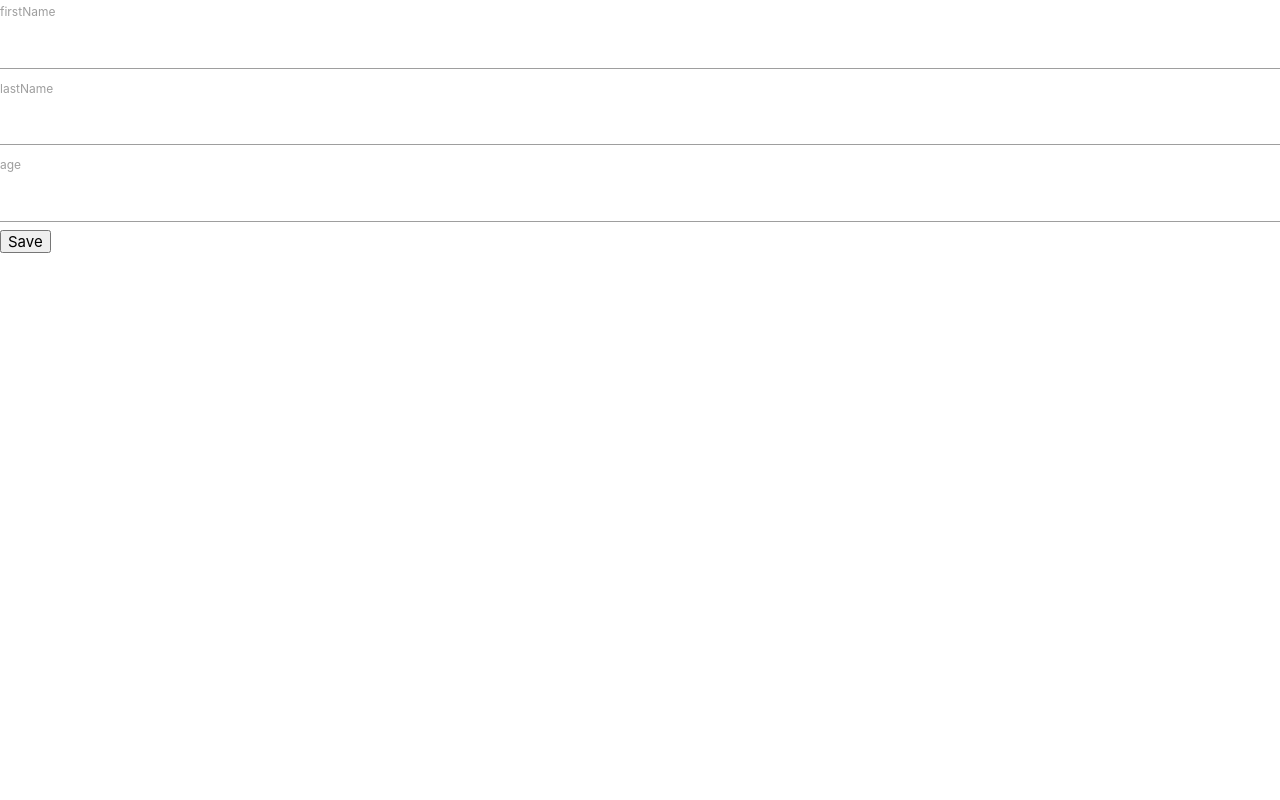
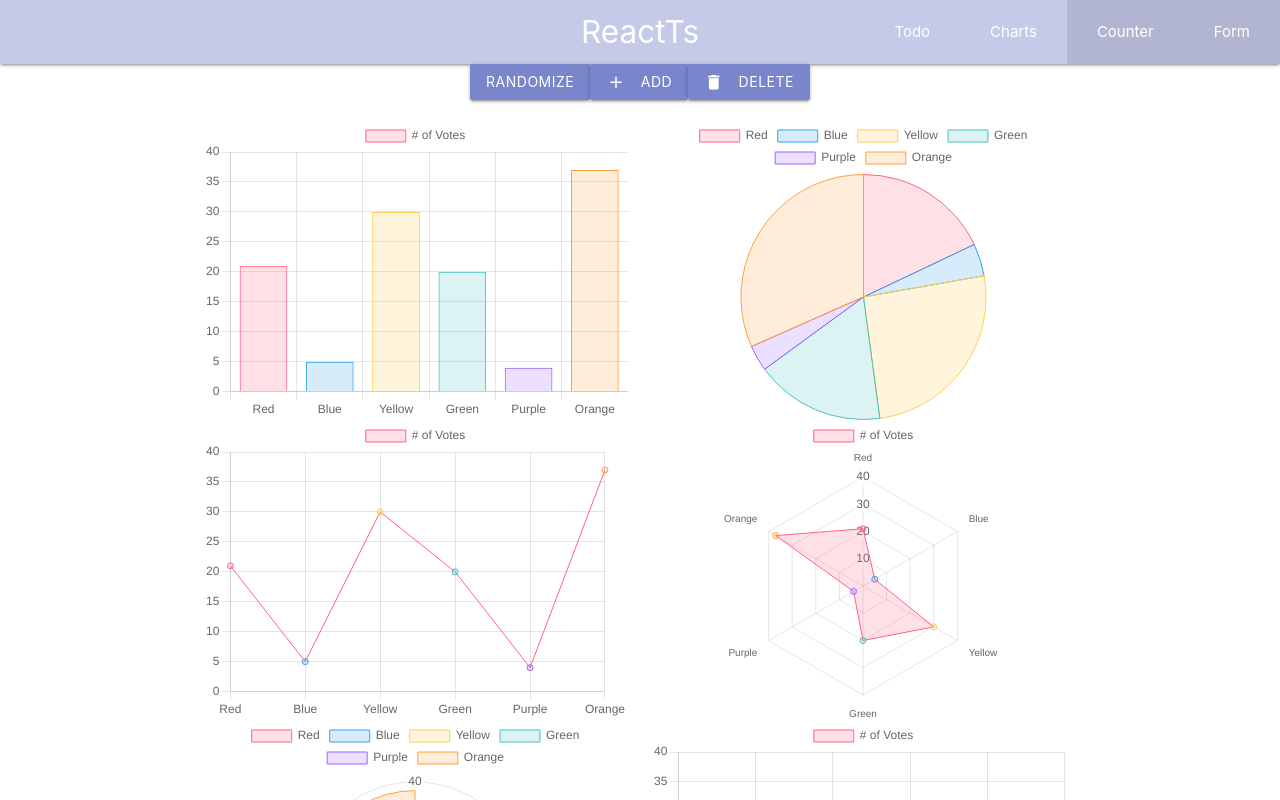
Before and after one commit to YaroslavPikiner/React-Application, a React (Create React App) app in the folder react-typescript/: page /charts in a window 1280 px wide. Shown: the top 800 px of the page. Built offline with nearby package versions, Linux system fonts and the light colour scheme.

Commit message:
add form route

```diff
--- a/react-typescript/package.json
+++ b/react-typescript/package.json
@@ -3,6 +3,8 @@
   "version": "0.1.0",
   "private": true,
   "dependencies": {
+    "@material-ui/core": "^4.11.4",
+    "@material-ui/lab": "^4.0.0-alpha.58",
     "@reduxjs/toolkit": "^1.6.0",
     "@testing-library/jest-dom": "^5.13.0",
     "@testing-library/react": "^11.2.7",
@@ -11,6 +13,7 @@
     "@types/react": "^17.0.9",
     "@types/react-dom": "^17.0.6",
     "@types/react-redux": "^7.1.16",
+    "chart.js": "^3.3.2",
     "react": "^17.0.2",
     "react-chartjs-2": "^3.0.3",
     "react-dom": "^17.0.2",
--- a/react-typescript/src/App.tsx
+++ b/react-typescript/src/App.tsx
@@ -1,37 +1,69 @@
+import React, { useState } from 'react';
+import {
+    BrowserRouter as Router,
+    Route,
+    Switch,
+} from 'react-router-dom';
+import Navbar from './components/Navbar';
+import Todo from './containers/todo/todo';
+import { ITodo } from './containers/interfaces';
+import Counter from './containers/counter/counter';
+import Form from './containers/form/index';
+import Home from './containers/Home/Home';
+import Charts from './containers/charts/charts';
 
-import React from "react";
-import { RegisterOptions, useForm } from 'react-hook-form';
-import { NewNoteInput } from "./containers/todo/newNoteInput";
+const App: React.FC = () => {
+    const [inputTitle, setInputTitle] = useState<string>('')
+    const [todos, setTodos] = useState<ITodo[]>([]);
 
-type Profile = {
-  firstName: string,
-  lastName: string,
-  age: number
-}
+    const changeHandler = (event: string) => {
+        setInputTitle(event);
+    }
+
+    const addHandler = (title: string) => {
+        if (inputTitle) {
+            const newTodo: ITodo = {
+                id: Date.now(),
+                title: inputTitle,
+                isCompleted: false,
+            }
+            setTodos(prev => [newTodo, ...prev])
+            setInputTitle('')
+        } else {
+            return null
+        }
+
+    }
 
 
-const App = () => {
-  const { register, handleSubmit, formState: { errors } } = useForm<Profile>();
-  const onSubmit = handleSubmit((data) => console.log(data));
+    const deleteHandle = (id: number) => {
+        const newList = todos.filter(item => item.id !== id)
+        setTodos(newList);
+    }
 
-  return (
-    <>
-      <form onSubmit={onSubmit}>
-        <div>
-          <label htmlFor="firstName">firstName</label>
-          <input type="text"  {...register("firstName")} id='firsName' name='firstName' />
+    return (
+        <>
+            <Router>
+                <Navbar />
+                <Switch>
+                    <Route exact path='/'>
+                        <Home />
+                    </Route>
+                    <Route path='/todo'>
+                        <Todo deleteHandle={deleteHandle}
+                            inputTitle={inputTitle}
+                            changeHandler={changeHandler}
+                            addHandler={addHandler}
+                            todos={todos} />
+                    </Route>
+                    <Route path='/counter' component={Counter} />
+                    <Route path='/charts' component={Charts} />
+                    <Route path='/form' component={Form} />
+                </Switch>
+            </Router>
 
-          <label htmlFor="lastName">lastName</label>
-          <input  {...register("lastName")} type="text" id='lastName' name='lastName' />
-
-          <label htmlFor="age">age</label>
-          <input {...register("age")} type="text" id='age' name='age' />
-
-          <button type='submit'>Save</button>
-        </div>
-      </form>
-    </>
-  );
+        </>
+    )
 }
 
 export default App;
--- a/react-typescript/src/components/Navbar.tsx
+++ b/react-typescript/src/components/Navbar.tsx
@@ -20,6 +20,9 @@ const Navbar: React.FC = () => {
                         <li className="active"><a href="#">  <Link to='/counter' className='logo'>
                             Counter
                         </Link></a></li>
+                        <li className="active"><a href="#">  <Link to='/form' className='logo'>
+                            Form
+                        </Link></a></li>
                     </ul>
                 </div>
             </nav>
--- /dev/null
+++ b/react-typescript/src/containers/form/index.tsx
@@ -0,0 +1,5 @@
+const Form:React.FC =() => {
+    return <h1>Form</h1>
+}
+
+export default Form;
```
Also changed, not shown: 1 other file (tests, documents, lock files or other folders).
